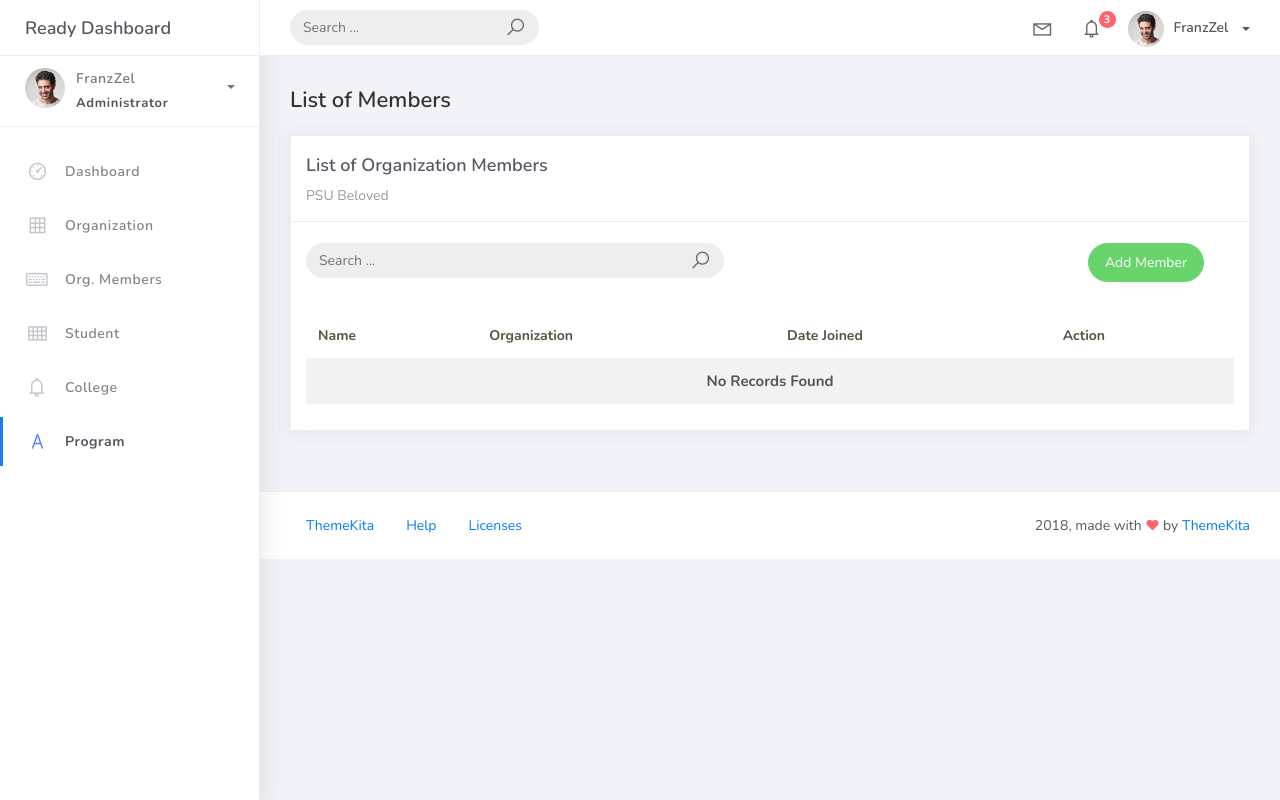
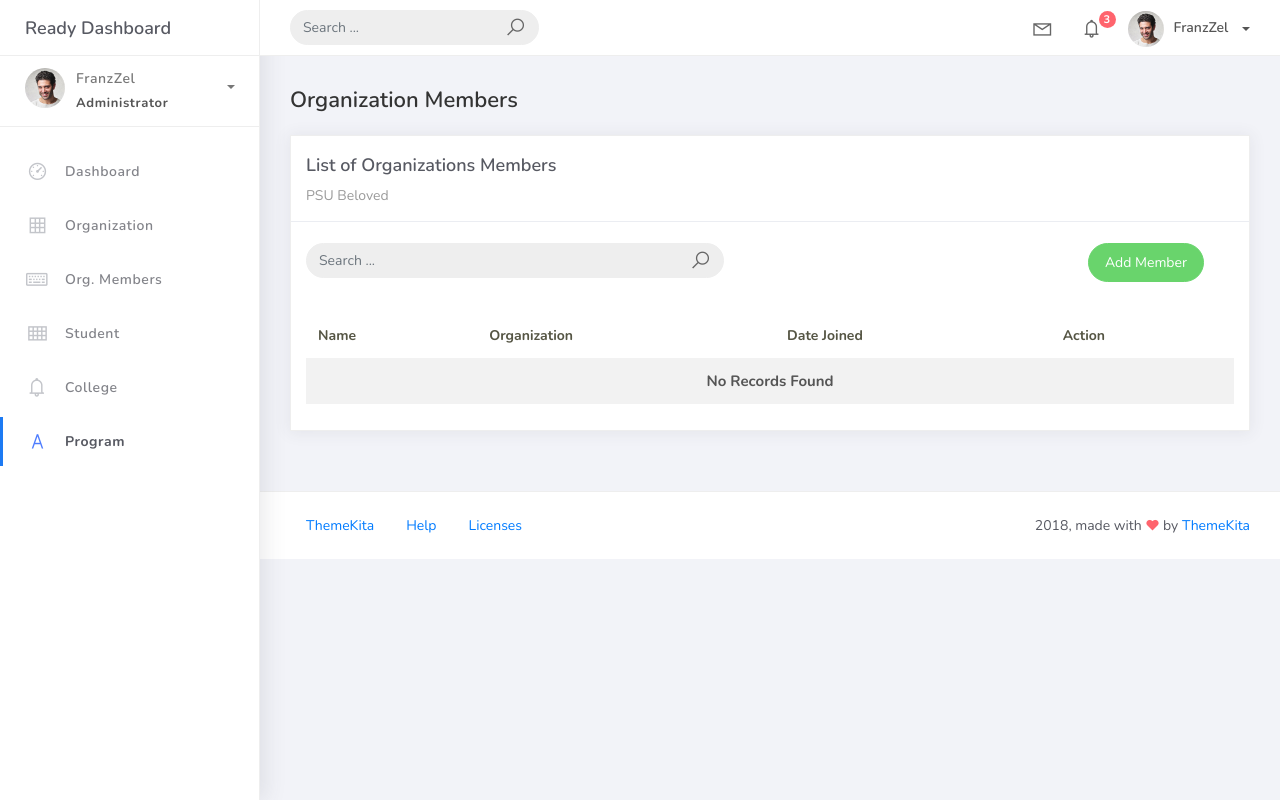
Before and after one commit to Eyesbebe/PSUSphere, a Django app: template projectsite/templates/orgmember_list.html in a window 1280 px wide. Run offline with Django 5.2, Linux system fonts and the light colour scheme; the template is opened without the code that fills it, so the values that code supplies are empty; some libraries are stand-ins or nearby versions.

Commit message:
updated orgmemberlist.html

```diff
--- a/projectsite/templates/orgmember_list.html
+++ b/projectsite/templates/orgmember_list.html
@@ -1,12 +1,12 @@
 {% extends 'base.html' %} {% load static %} {% block content %}
 <div class="content">
   <div class="container-fluid">
-        <h4 class="page-title">List of Members</h4>
+    <h4 class="page-title">Organization Members</h4>
     <div class="row">
       <div class="col-md-12">
         <div class="card">
           <div class="card-header">
-                        <div class="card-title">List of Organization Members</div>
+            <div class="card-title">List of Organizations Members</div>
             <div class="card-category">PSU Beloved</div>
           </div>
           <br />
@@ -28,7 +28,8 @@
                 <a
                   href="{% url 'orgmember-add' %}"
                   class="btn btn-success btn-rounded"
-                                    >Add Member</a>
+                  >Add Member</a
+                >
               </div>
             </div>
           </div>
@@ -45,18 +46,20 @@
               <tbody>
                 {% for object in object_list %}
                 <tr>
-                                    <td>{{ object.student }}</td>
+                  <td>{{ object.student}}</td>
                   <td>{{ object.organization }}</td>
                   <td>{{ object.date_joined }}</td>
                   <td>
-                                        <a href="orgmember_list/{{ object.id }}">Edit</a>
-                                        <a href="orgmember_list/{{ object.id }}/delete" class="text-danger">Delete</a>
+                    <a href="orgmember_list/{{object.id}}"><b>Edit</b></a>
+                    <a href="orgmember_list/{{object.id}}/delete" class="text-danger"><b>Delete</b></a>
                   </td>
                 </tr>
                 {% empty %}
                 <tr>
                   <td colspan="4" style="text-align: center">
-                                        <p class="text-sm font-weight-bold mb-0">No Records Found</p>
+                    <p class="text-sm font-weight-bold mb-0">
+                      No Records Found
+                    </p>
                   </td>
                 </tr>
                 {% endfor %}
```
Also changed, not shown: projectsite/db.sqlite3. Lines whose indentation alone changed are shown as unchanged.
